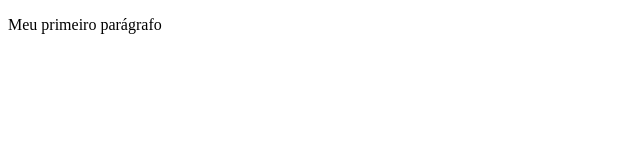
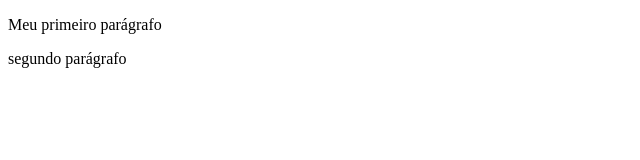
Before and after one commit to David-Poerner/ProjetoEstudo, a plain HTML site: page index.html in a window 1280 px wide. Shown: the whole page, without its empty margins (0-640 px from the left). Drawn offline with Linux system fonts and the light colour scheme.

Commit message:
Update index.html

```diff
--- a/index.html
+++ b/index.html
@@ -7,5 +7,6 @@
 </head>
 <body>
     <P>Meu primeiro parágrafo</P>
+    <p>segundo parágrafo</p>
 </body>
 </html>
```
